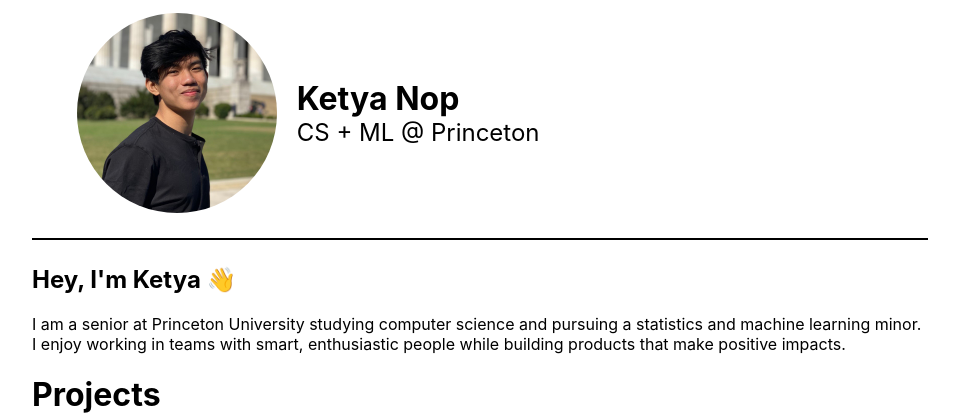
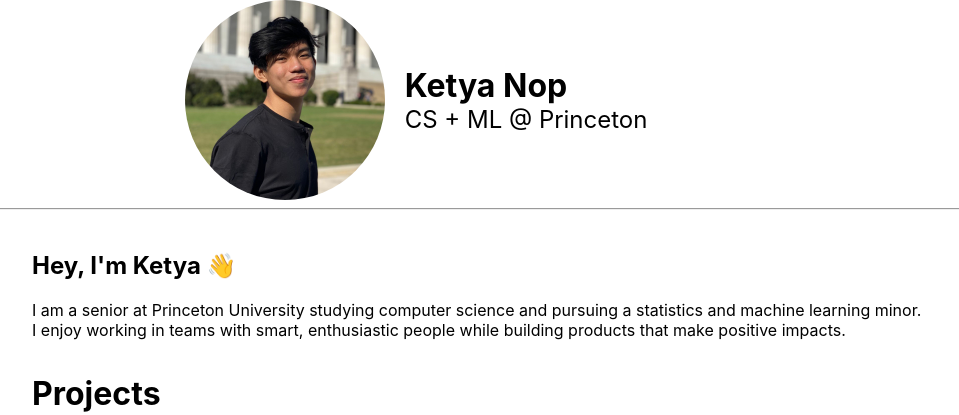
Before and after one commit to KetyaNop/portfolio, a React (Create React App) app: page / in a window 1280 px wide. Shown: the top 415 px of the page, without its empty margins (160-1119 px from the left). Built offline with nearby package versions, Linux system fonts and the light colour scheme.

Commit message:
Extend dashed line

```diff
--- a/src/App.js
+++ b/src/App.js
@@ -9,18 +9,10 @@ import HomePage from "./HomePage/HomePage";
 function App() {
   return (
     <HashRouter>
-      <div className="App">
-        <div>
-          <Routes>
-            <Route exact path="/" element={<HomePage />} />
-            <Route
-              exact
-              path="/blog/haptic-xcel"
-              element={<HapticXcelBlog />}
-            />
-          </Routes>
-        </div>
-      </div>
+      <Routes>
+        <Route exact path="/" element={<HomePage />} />
+        <Route exact path="/blog/haptic-xcel" element={<HapticXcelBlog />} />
+      </Routes>
     </HashRouter>
   );
 }
--- a/src/HomePage/HomePage.css
+++ b/src/HomePage/HomePage.css
@@ -1,5 +1,29 @@
-.dashed-line {
-  border-top: 2px double #000; /* Creates a top border that is dashed */
-  width: 100%; /* Sets the width of the line */
-  margin: 25px 0; /* Adds some vertical space around the line */
+.Content {
+  display: flex;
+  justify-content: center;
+  align-items: start;
+  flex-direction: column;
 }
+
+.Content > div {
+  width: 45%;
+  margin: auto;
+  /* box-shadow: 0 0 10px rgba(0, 0, 0, 0.1); */
+  padding-left: 3%;
+  padding-right: 3%;
+  padding-top: 1%;
+}
+
+/* Media query for tablet */
+@media (max-width: 1400px) {
+  .Content > div {
+    width: 70%;
+  }
+}
+
+/* Media query for phones */
+@media (max-width: 700px) {
+  .Content > div {
+    width: 90%;
+  }
+}
--- a/src/HomePage/HomePage.js
+++ b/src/HomePage/HomePage.js
@@ -13,8 +13,9 @@ const HomePage = () => {
       {/* <Header /> */}
       <div>
         <Profile />
-        <div class="dashed-line"></div>
+        <hr></hr>
       </div>
+      <div className="Content">
         <div>
           <AboutMe />
         </div>
@@ -44,6 +45,7 @@ const HomePage = () => {
           />
         </div>
       </div>
+    </div>
   );
 };
 
--- a/src/ProfileComponent/Profile.css
+++ b/src/ProfileComponent/Profile.css
@@ -1,9 +1,9 @@
 .profile {
   display: flex;
   align-items: center;
-  justify-content: left;
+  justify-content: center;
   gap: 20px;
-  padding-left: 5%;
+  padding-right: 10%;
 }
 
 .profile > img {
```
Lines whose indentation alone changed are shown as unchanged.
